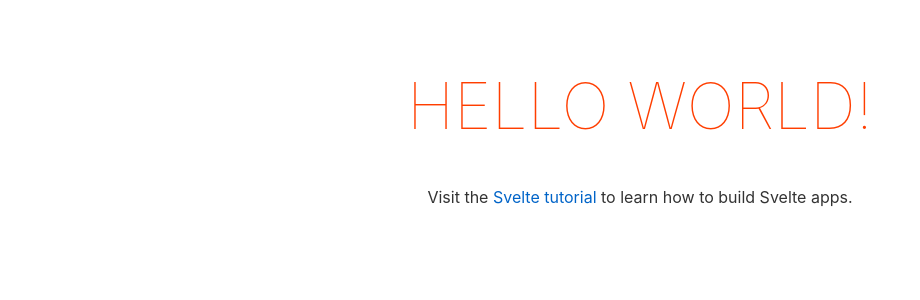
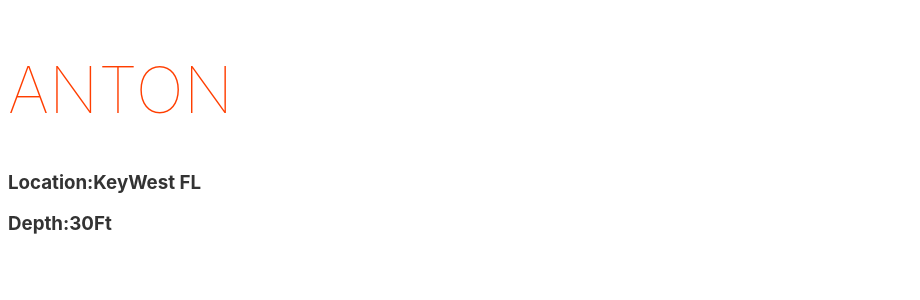
Before and after one commit to AntonBrito/svelte-scubalog, a Svelte app: page / in a window 1280 px wide. Shown: the top 300 px of the page, without its empty margins (0-920 px from the left). Built offline with nearby package versions, Linux system fonts and the light colour scheme.

Commit message:
Cleaned some extra code

```diff
--- a/src/App.svelte
+++ b/src/App.svelte
@@ -1,20 +1,12 @@
 <script>
-	export let name;
+	let name = "Anton";
+	let locationName = "KeyWest FL";
+	let depth = 30;
 </script>
-
-<main>
-	<h1>Hello {name}!</h1>
-	<p>Visit the <a href="https://svelte.dev/tutorial">Svelte tutorial</a> to learn how to build Svelte apps.</p>
-</main>
-
+	<h1>{name}</h1>
+	<h3>Location:{locationName}</h3>
+	<h3>Depth:{depth}Ft</h3>
 <style>
-	main {
-		text-align: center;
-		padding: 1em;
-		max-width: 240px;
-		margin: 0 auto;
-	}
-
 	h1 {
 		color: #ff3e00;
 		text-transform: uppercase;
@@ -22,9 +14,4 @@
 		font-weight: 100;
 	}
 
-	@media (min-width: 640px) {
-		main {
-			max-width: none;
-		}
-	}
 </style>
```
